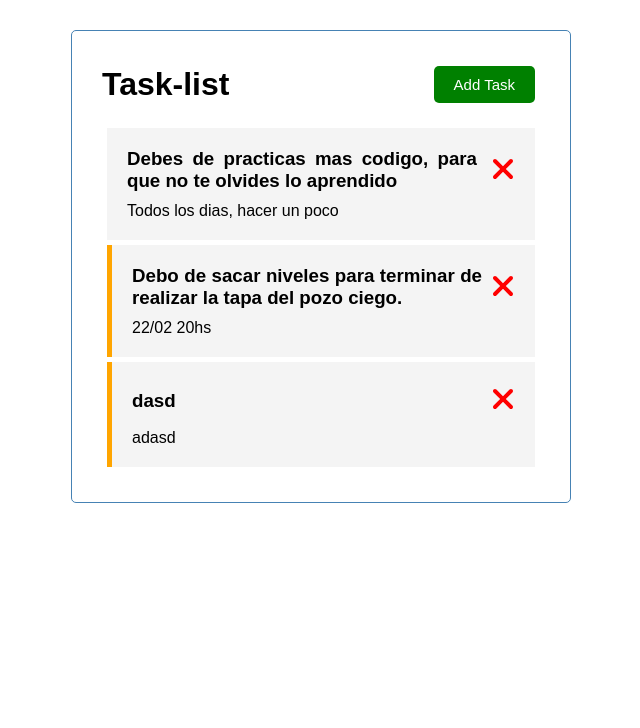
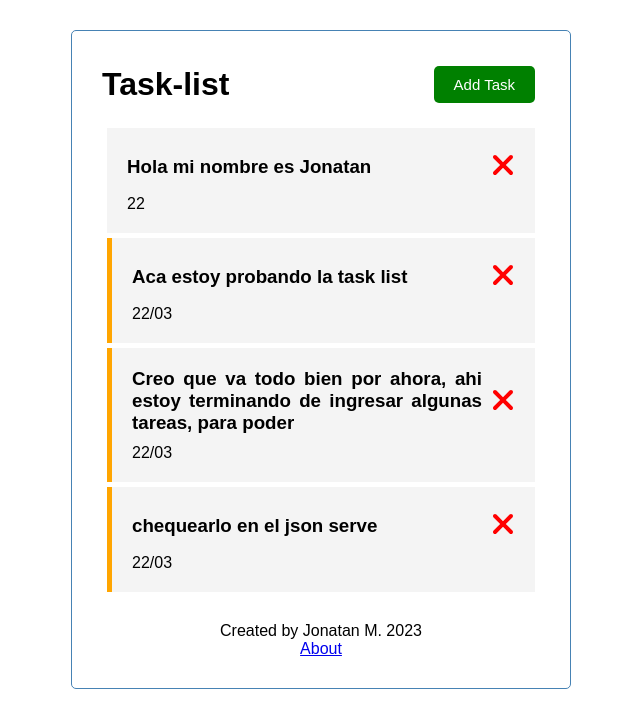
Before and after one commit to JonatanMatwijow/task-list, an Angular app: page / in a window 1280 px wide. Shown: the top 728 px of the page, without its empty margins (319-959 px from the left). Built offline with nearby package versions, Linux system fonts and the light colour scheme; data requests are answered from the project's data file; a web font is replaced by a local one.

Commit message:
Agregado extras - Tarea terminada

```diff
--- a/db.json
+++ b/db.json
@@ -1,22 +1,28 @@
 {
   "tasks": [
     {
-      "id": 3,
-      "text": "Debes de practicas mas codigo, para que no te olvides lo aprendido",
-      "day": "Todos los dias, hacer un poco",
-      "reminder": false
+      "text": "Hola mi nombre es Jonatan",
+      "day": "22",
+      "reminder": false,
+      "id": 1
     },
     {
-      "text": "Debo de sacar niveles para terminar de realizar la tapa del pozo ciego.",
-      "day": "22/02 20hs",
+      "text": "Aca estoy probando la task list",
+      "day": "22/03",
+      "reminder": true,
+      "id": 2
+    },
+    {
+      "text": "Creo que va todo bien por ahora, ahi estoy terminando de ingresar algunas tareas, para poder",
+      "day": "22/03",
+      "reminder": true,
+      "id": 3
+    },
+    {
+      "text": "chequearlo en el json serve",
+      "day": "22/03",
       "reminder": true,
       "id": 4
-    },
-    {
-      "text": "dasd",
-      "day": "adasd",
-      "reminder": true,
-      "id": 5
     }
   ]
 }
--- a/src/app/app.component.html
+++ b/src/app/app.component.html
@@ -5,6 +5,7 @@
 
     <router-outlet></router-outlet>
 
+    <app-footer></app-footer>
 
     <!-- <app-tasks></app-tasks> -->
 
--- /dev/null
+++ b/src/app/component/about/about.component.html
@@ -0,0 +1,10 @@
+<div>
+    <h2>
+        Task Tracker
+    </h2>
+    <h4>
+        v1.0.0
+    </h4>
+
+    <a routerLink="/">Go Back</a>
+</div>
--- /dev/null
+++ b/src/app/component/footer/footer.component.css
@@ -0,0 +1,4 @@
+.footer-final{
+    margin-top: 30px;
+    text-align: center;
+}
--- /dev/null
+++ b/src/app/component/footer/footer.component.html
@@ -0,0 +1,7 @@
+<footer class="footer-final">
+    <p>
+        Created by Jonatan M. 2023
+    </p>
+    <a routerLink="/about"> About </a>
+
+</footer>
--- a/src/app/component/header/header.component.html
+++ b/src/app/component/header/header.component.html
@@ -3,6 +3,7 @@
   <app-button
   color= "{{showAddTask? 'red' : 'green'}}"
   text= "{{showAddTask? 'Close Task' : 'Add Task'}}"
-  (btnClick)="toggleAddTask()">
+  (btnClick)="toggleAddTask()"
+  *ngIf="hasRoute('/')">
   </app-button>
 </header>
--- a/src/app/component/header/header.component.ts
+++ b/src/app/component/header/header.component.ts
@@ -1,6 +1,7 @@
 import { Component, OnInit } from '@angular/core';
 import { UiService } from 'src/app/service/ui.service';
 import { Subscription } from 'rxjs';
+import { Router } from '@angular/router';
 
 @Component({
   selector: 'app-header',
@@ -10,10 +11,13 @@ import { Subscription } from 'rxjs';
 
 export class HeaderComponent implements OnInit {
   title: String = 'Task-list';
-  showAddTask:boolean = false;
+  showAddTask: boolean = false;
   Subscription?: Subscription;
 
-  constructor(private uiService : UiService ) {
+  constructor(
+    private uiService: UiService,
+    private router: Router
+  ) {
     this.Subscription = this.uiService.onToggle().subscribe(value => this.showAddTask = value)
   }
 
@@ -27,4 +31,8 @@ export class HeaderComponent implements OnInit {
     this.uiService.toggleAddTask();
   }
 
+hasRoute(route:string){
+  return this.router.url===route
 }
+
+}
```
Also changed, not shown: src/app/app.module.ts (+7 -3 lines), src/app/component/about/about.component.ts (added, +10 -0 lines), src/app/component/footer/footer.component.ts (added, +10 -0 lines), src/app/component/about/about.component.css (added).
